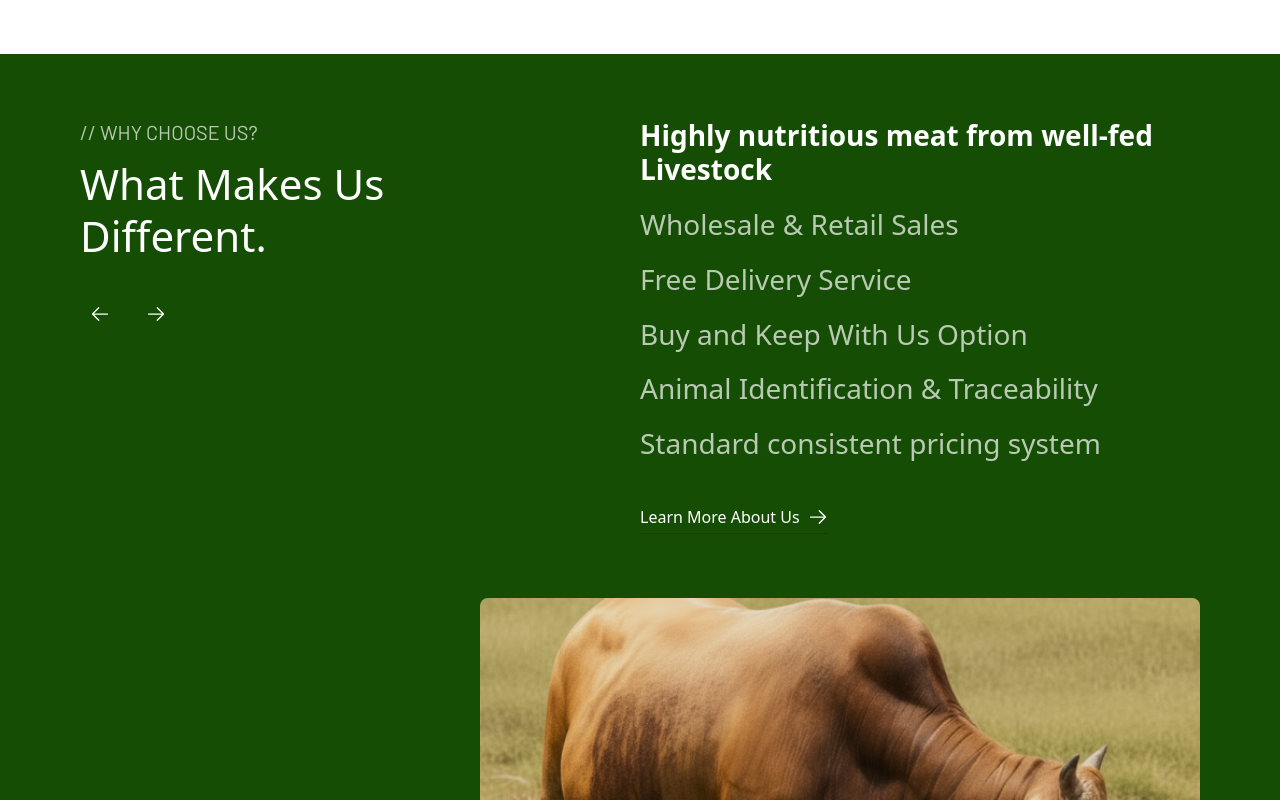
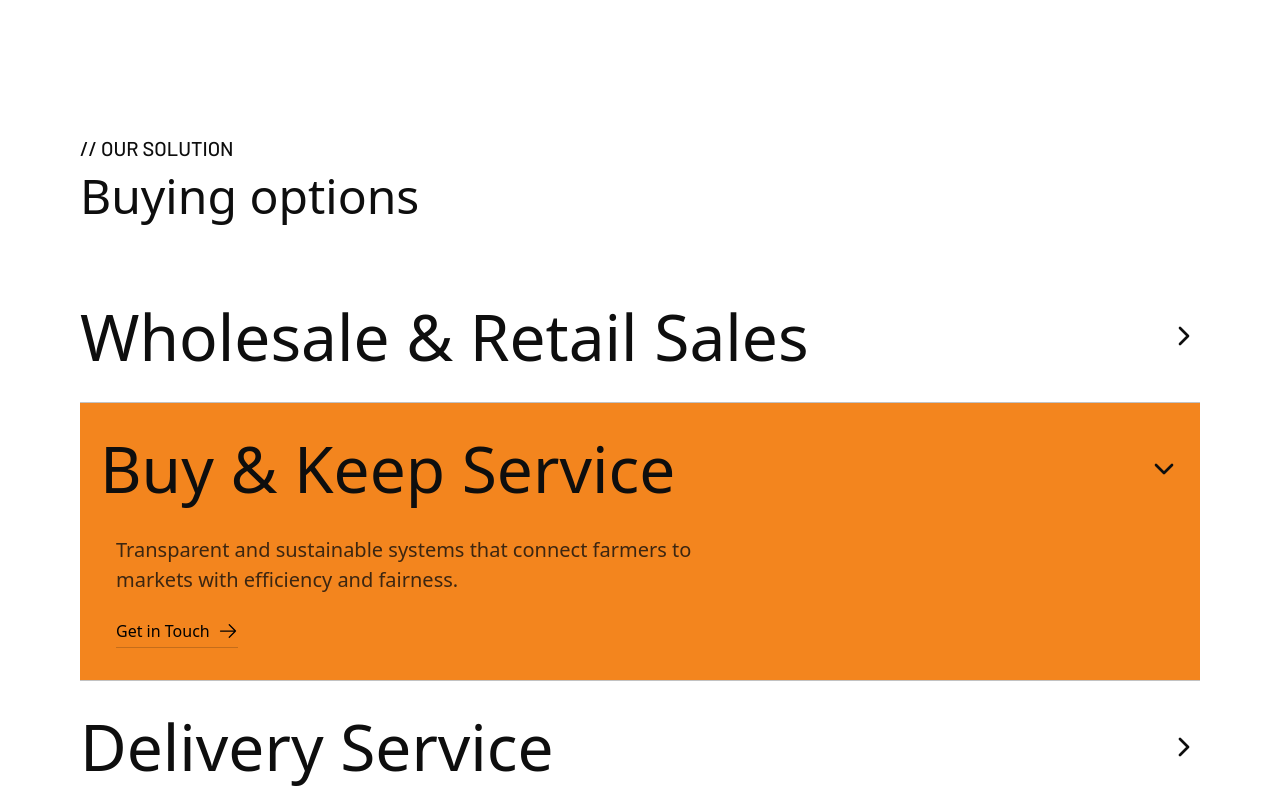
Before and after one commit to Frnweico/Global-Range-Farms, a Next.js app: page /products in a window 1280 px wide. Shown: the part 3580-4380 px from the top of the page. Built offline with nearby package versions, Linux system fonts and the light colour scheme.

Commit message:
added buying options

```diff
--- a/src/app/products/page.tsx
+++ b/src/app/products/page.tsx
@@ -3,12 +3,14 @@ import ProductsHero from "@/components/products/hero";
 import ImageGallery from "@/components/products/imageGallery";
 import Order from "@/components/products/order";
 import ProductCarousel from "@/components/products/productCarousel";
+import OurSolutions from "@/components/products/solutions";
 
 const Products = () => {
   return (
     <div>
       <ProductsHero />
       <ProductCarousel />
+      <OurSolutions />
       <ServicesAbout />
       <ImageGallery />
       <Order />
--- a/src/components/nav/page.tsx
+++ b/src/components/nav/page.tsx
@@ -10,6 +10,7 @@ import { motion, AnimatePresence } from "framer-motion";
 const Nav = () => {
   const [isOpen, setIsOpen] = useState(false);
   const [isVisible, setIsVisible] = useState(true);
+  const [isTop, setIsTop] = useState(true);
   const [isDarkSection, setIsDarkSection] = useState(false);
 
   const pathname = usePathname();
@@ -20,6 +21,13 @@ const Nav = () => {
   useEffect(() => {
     const handleScroll = () => {
       const currentScrollY = window.scrollY;
+
+      if (currentScrollY < 50) {
+        setIsTop(true);
+      } else {
+        setIsTop(false);
+      }
+
       if (currentScrollY > 100 && currentScrollY > lastScrollY.current) {
         setIsVisible(false);
       } else {
@@ -42,15 +50,16 @@ const Nav = () => {
     return () => window.removeEventListener("scroll", handleScroll);
   }, []);
 
-  const isTop = typeof window !== 'undefined' ? window.scrollY < 50 : true;
+  let dynamicTextColor = "text-black";
 
-  let dynamicTextColor = "text-black";
   if (isOpen) {
     dynamicTextColor = "text-black";
   } else if (isHome && isTop) {
     dynamicTextColor = "text-white";
   } else if (isDarkSection) {
     dynamicTextColor = "text-white";
+  } else {
+    dynamicTextColor = "text-black";
   }
 
   const navBgColor = isOpen ? "bg-white" : "bg-transparent backdrop-blur-sm";
--- /dev/null
+++ b/src/components/products/solutions.tsx
@@ -0,0 +1,122 @@
+"use client";
+
+import { useState } from "react";
+import Link from "next/link";
+import { motion, AnimatePresence } from "framer-motion";
+import SecondaryButton from "../secondaryButton/page";
+
+// Data matching the image text
+const options = [
+  {
+    id: 1,
+    title: "Wholesale & Retail Sales",
+    description: "We offer competitive prices for bulk and single purchases, ensuring you get the best value whether you are a business or an individual.",
+    link: "/contact"
+  },
+  {
+    id: 2,
+    title: "Buy & Keep Service",
+    description: "Transparent and sustainable systems that connect farmers to markets with efficiency and fairness.",
+    link: "/contact"
+  },
+  {
+    id: 3,
+    title: "Delivery Service",
+    description: "Fast, reliable, and careful transportation of your livestock directly to your location within our coverage areas.",
+    link: "/contact"
+  },
+];
+
+const OurSolutions = () => {
+  const [activeIndex, setActiveIndex] = useState<number | null>(1);
+
+  const toggleIndex = (index: number) => {
+    setActiveIndex(activeIndex === index ? null : index);
+  };
+
+  return (
+    <section className="bg-white px-6 py-20 md:px-12 lg:px-20 w-full text-[#0E0E0E]">
+
+      {/* HEADER */}
+      <div className="mb-12">
+        <p className="font-medium text-base md:text-[20px] tracking-[-2%] leading-[140%] uppercase mb-2 text-[#0E0E0E] font-barlow">
+          // Our Solution
+        </p>
+        <h2 className="text-3xl md:text-[42px] lg:text-5xl leading-[110%] tracking-[-3%] font-geist">
+          Buying options
+        </h2>
+      </div>
+
+      {/* ACCORDION LIST */}
+      <div className="flex flex-col">
+        {options.map((option, index) => {
+          const isOpen = activeIndex === index;
+
+          return (
+            <div
+              key={option.id}
+              className="border-b border-black/24 "
+            >
+              {/* ITEM HEADER (Clickable) */}
+              <div
+                onClick={() => toggleIndex(index)}
+                className={`
+                  flex items-center justify-between cursor-pointer py-8 transition-colors duration-300
+                  ${isOpen ? 'bg-[#F3851E] px-5' : 'bg-transparent hover:bg-gray-50'}
+                `}
+              >
+                <h3 className={`text-4xl  md:text-5xl  lg:text-[64px] text-[#0E0E0E] font-geist tracking-[-3%] leading-[106%] `}>
+                  {option.title}
+                </h3>
+
+                {/* Arrow Icon */}
+                <div className={`transition-transform duration-300 ${isOpen ? 'rotate-90' : 'rotate-0'}`}>
+                  <svg
+                    width="24"
+                    height="24"
+                    viewBox="0 0 24 24"
+                    fill="none"
+                    xmlns="http://www.w3.org/2000/svg"
+                    className="w-6 h-6 md:w-8 md:h-8"
+                  >
+                    <path
+                      d="M9 18L15 12L9 6"
+                      stroke="currentColor"
+                      strokeWidth="2"
+                      strokeLinecap="round"
+                      strokeLinejoin="round"
+                    />
+                  </svg>
+                </div>
+              </div>
+
+              {/* ITEM BODY (Expandable) */}
+              <AnimatePresence initial={false}>
+                {isOpen && (
+                  <motion.div
+                    initial={{ height: 0, opacity: 0 }}
+                    animate={{ height: "auto", opacity: 1 }}
+                    exit={{ height: 0, opacity: 0 }}
+                    transition={{ duration: 0.3, ease: "easeInOut" }}
+                    className="overflow-hidden bg-[#F3851E]"
+                  >
+                    <div className="px-5 md:px-9 pb-8 pt-0 flex flex-col gap-6 max-w-2xl">
+                      <p className="text-[#0E0E0E]/80 text-lg md:text-xl font-geist leading-[150%] tracking-[-1%]">
+                        {option.description}
+                      </p>
+
+                      <SecondaryButton text="Get in Touch" />
+                    </div>
+                  </motion.div>
+                )}
+              </AnimatePresence>
+            </div>
+          );
+        })}
+      </div>
+
+    </section>
+  );
+};
+
+export default OurSolutions;
```
